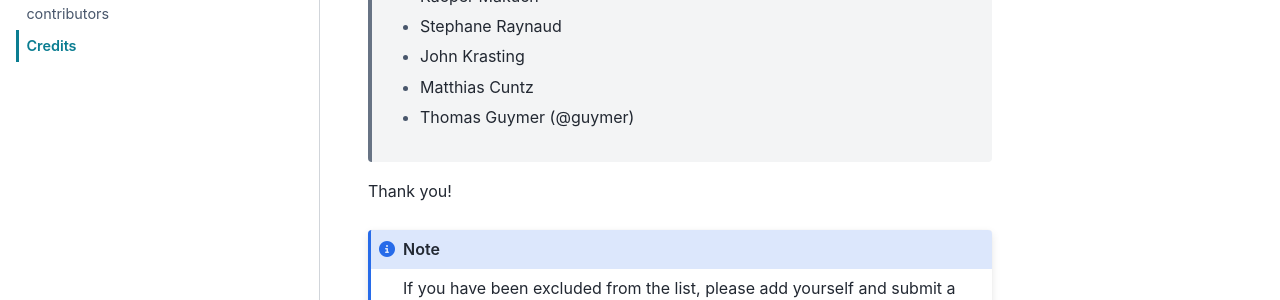
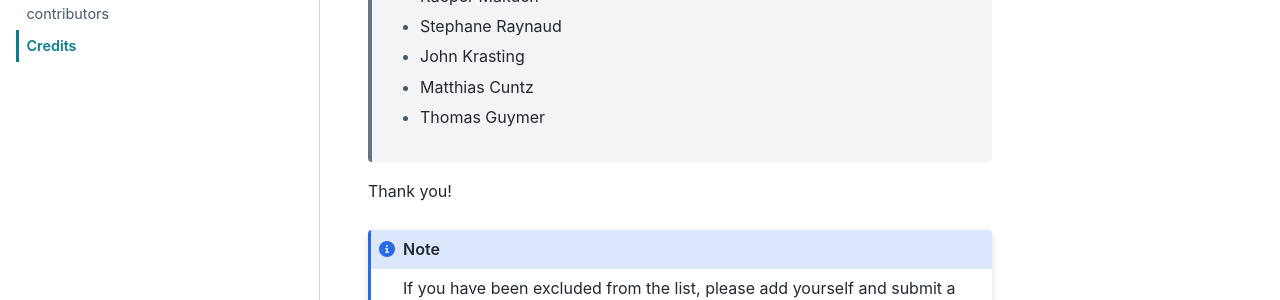
Before and after one commit to SciTools/cartopy, a Sphinx documentation site: the page built from docs/source/contributors.rst, in a window 1280 px wide and 900 px high, scrolled down 939 px. Shown: the part 338-638 px from the top of the window. Built offline with Sphinx 7.4.7 and the PyData theme 0.15.4, drawn with Linux system fonts in a browser that asks for light colours; pages that are not in the unit, such as notebooks, are missing from menus; the version number could not be read and is left out.

Commit message:
remove handle

```diff
--- a/docs/source/contributors.rst
+++ b/docs/source/contributors.rst
@@ -43,7 +43,7 @@ the package wouldn't be as rich or diverse as it is today:
  * Stephane Raynaud
  * John Krasting
  * Matthias Cuntz
- * Thomas Guymer (@guymer)
+ * Thomas Guymer
 
 Thank you!
 
```
